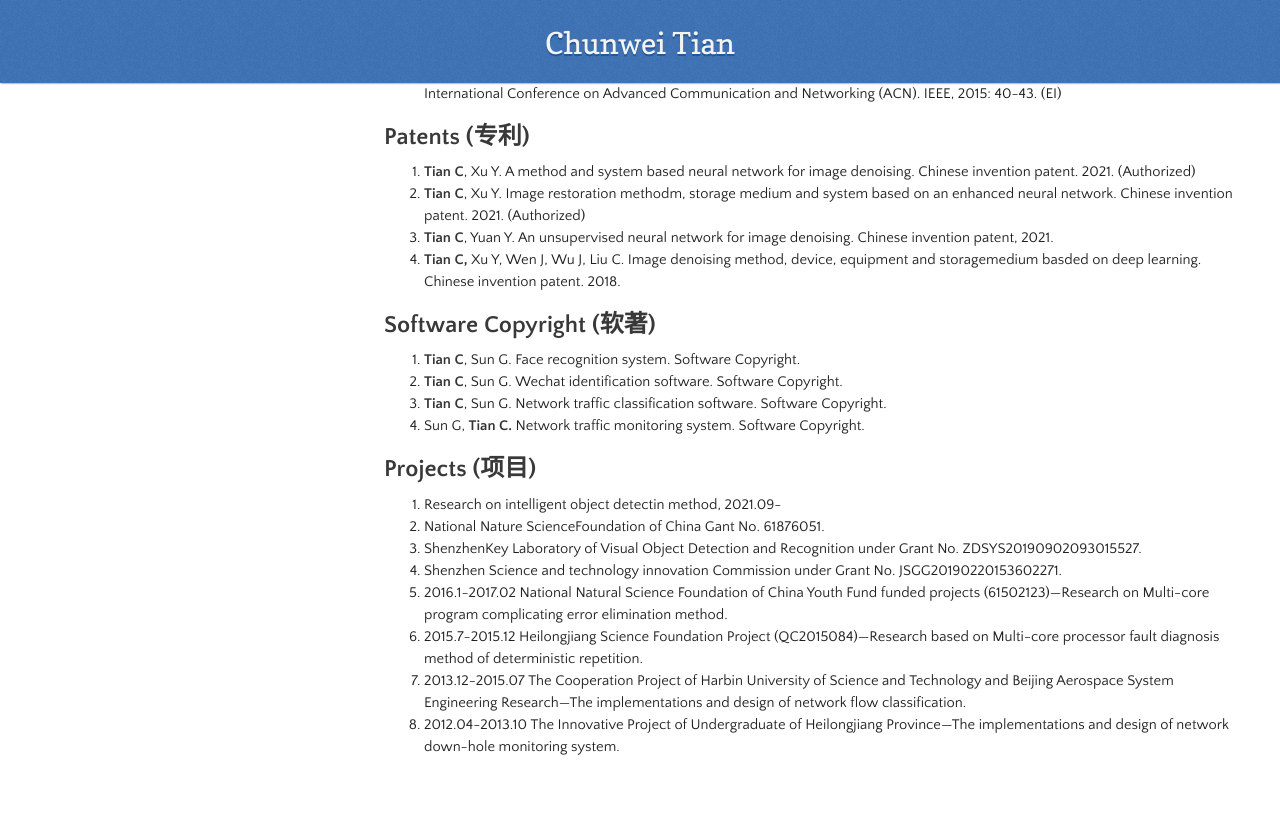
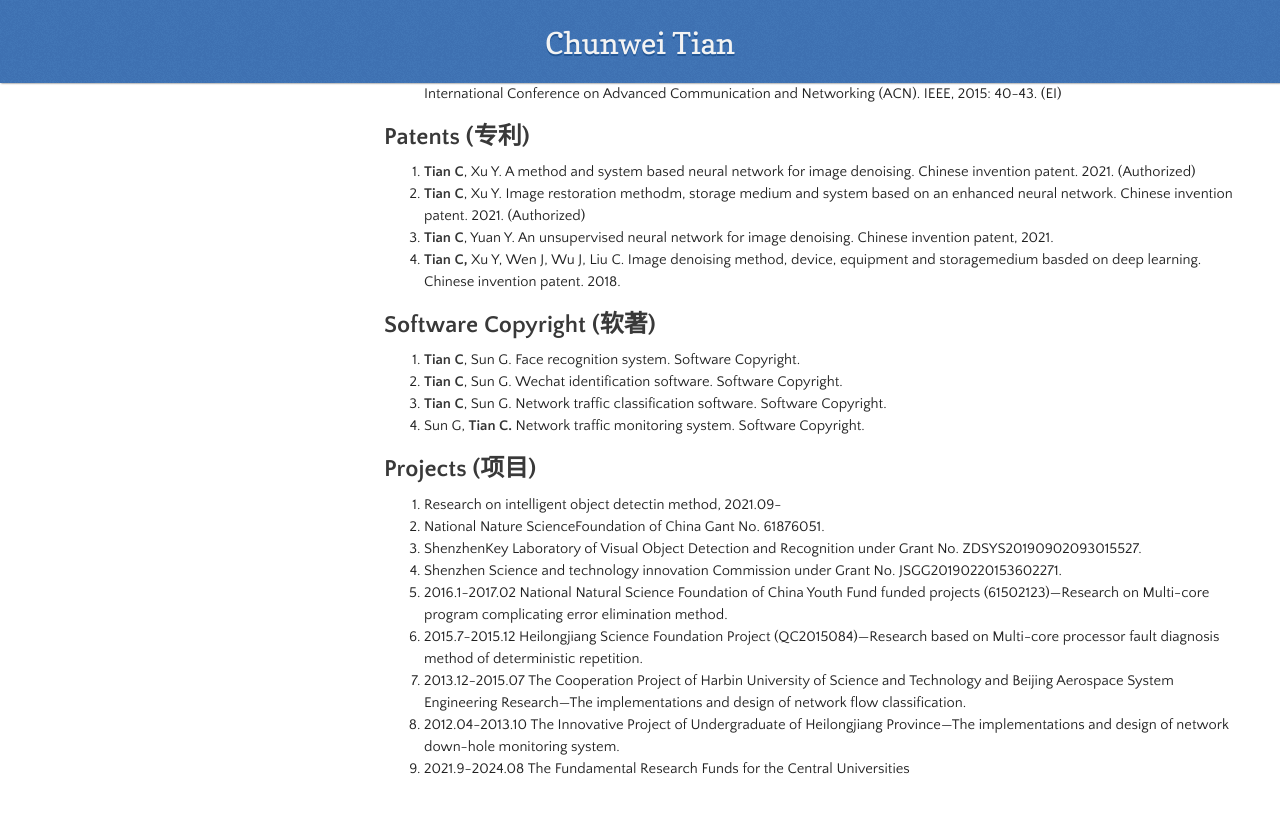
Before and after one commit to hellloxiaotian/hellloxiaotian.github.io, a Jekyll site: the page built from publication.md, in a window 1280 px wide and 900 px high, scrolled down 2396 px. Shown: the top 813 px of the window. Built offline with Jekyll 4.4.1, drawn with Linux system fonts in a browser that asks for light colours; nearby versions of some CDN libraries; our own code applies the rules of GitHub Pages for plain Markdown files; the repository's description, which GitHub fills in, is left out.

Commit message:
Add files via upload

```diff
--- a/publication.md
+++ b/publication.md
@@ -76,3 +76,4 @@
 6.  2015.7-2015.12 Heilongjiang Science Foundation Project (QC2015084)—Research based on Multi-core processor fault  diagnosis method of deterministic repetition.
 7.  2013.12-2015.07 The Cooperation Project of Harbin University of Science and Technology and Beijing Aerospace System Engineering Research—The implementations and design of network flow classification.
 8.  2012.04-2013.10 The Innovative Project of Undergraduate of Heilongjiang Province—The implementations and design of  network down-hole monitoring system.
+9.  2021.9-2024.08 The Fundamental Research Funds for the Central Universities
```
